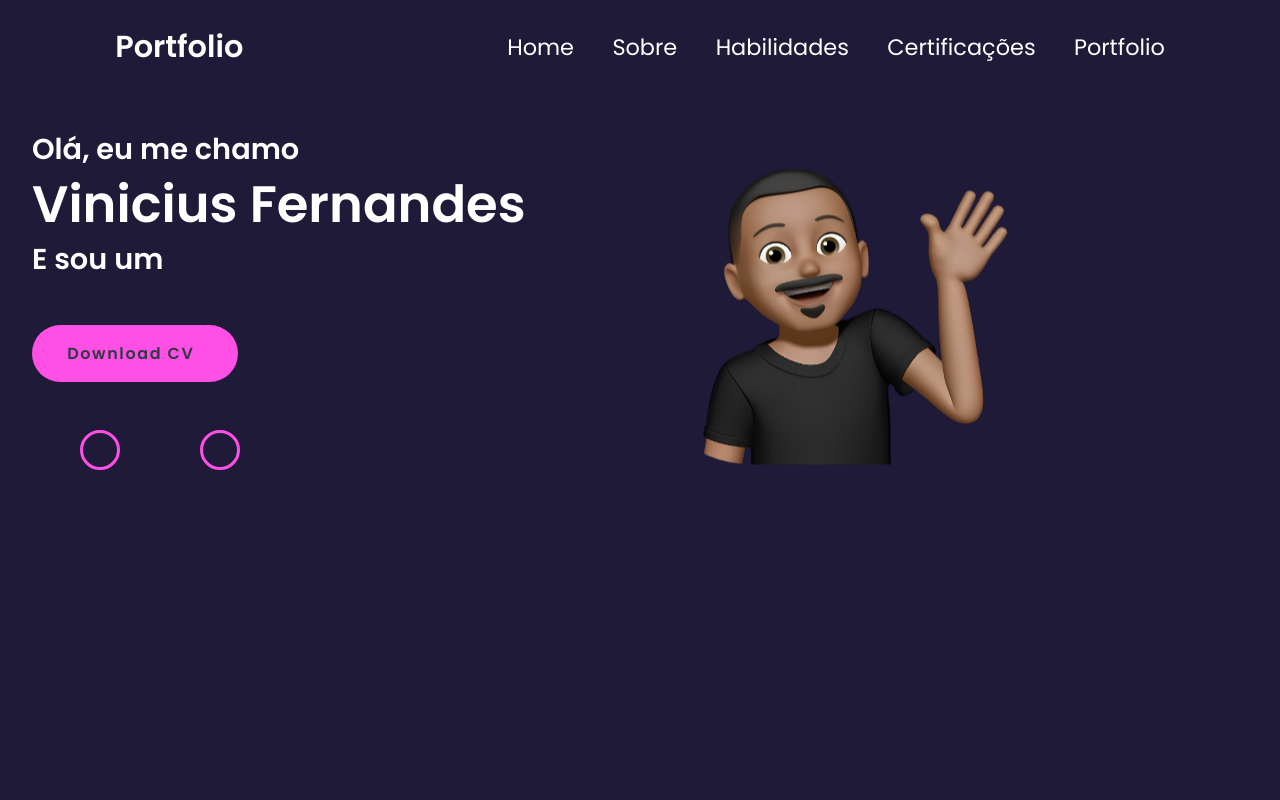
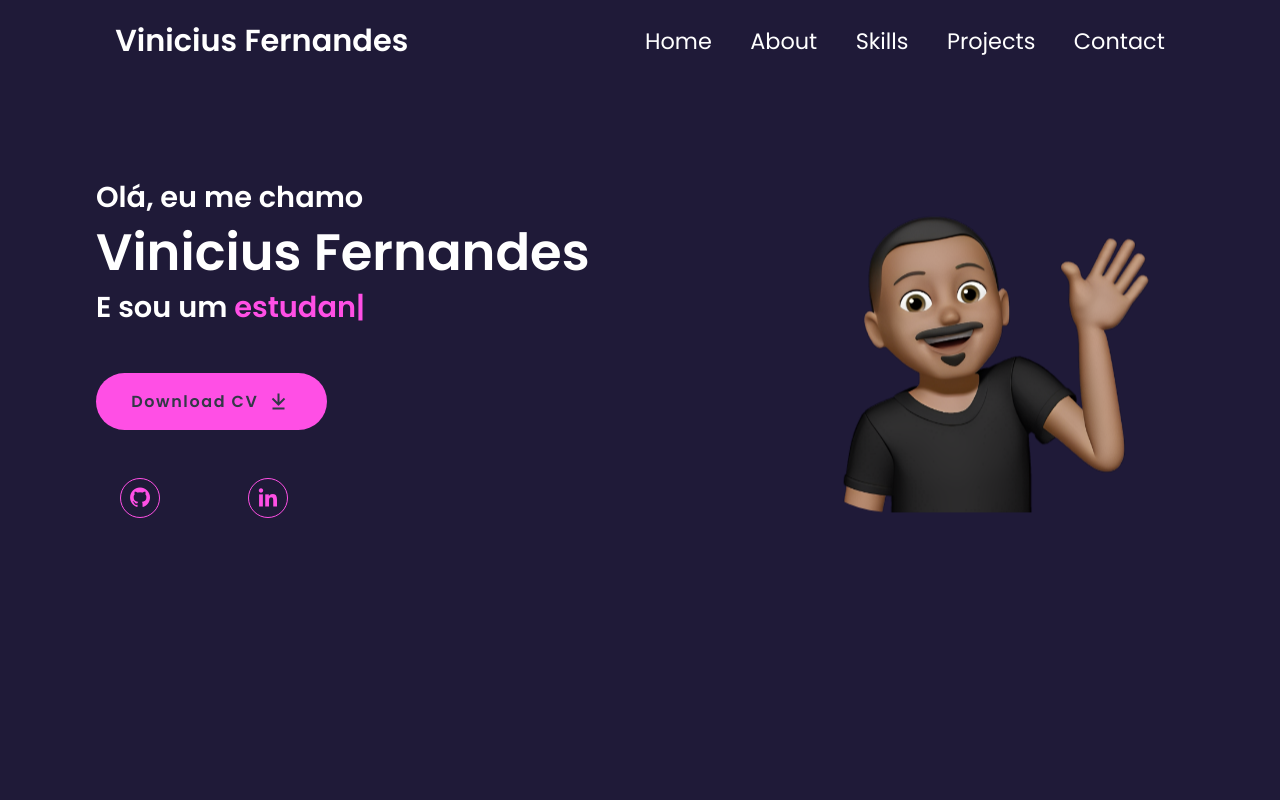
Before and after one commit to fxrnandes/portfolio, a React (Create React App) app: page / in a window 1280 px wide. Shown: the top 800 px of the page. Built offline with nearby package versions, Linux system fonts and the light colour scheme.

Commit message:
feat: typed; fix:icons; styles:home

```diff
--- a/package.json
+++ b/package.json
@@ -6,9 +6,11 @@
     "@testing-library/jest-dom": "^5.17.0",
     "@testing-library/react": "^13.4.0",
     "@testing-library/user-event": "^13.5.0",
+    "boxicons": "^2.1.4",
     "react": "^18.3.1",
     "react-dom": "^18.3.1",
     "react-scripts": "5.0.1",
+    "typed.js": "^2.1.0",
     "typeface-poppins": "^1.1.13",
     "web-vitals": "^2.1.4"
   },
--- a/src/App.css
+++ b/src/App.css
@@ -1,3 +1,7 @@
+html {
+  scroll-behavior: smooth;
+}
+
 body {
   background-color: var(--bn-color);
 }
@@ -7,7 +11,7 @@ header {
   top: 0;
   left: 0;
   width: 100%;
-  padding: 1.5rem 9%;
+  padding: 1.1rem 9%;
   background-color: var(--bn-color);
   display: flex;
   justify-content: space-between;
@@ -49,15 +53,16 @@ header {
   display: flex;
   justify-content: space-between;
   align-items: flex-start; /* Alinha os itens ao topo */
-  padding: 8rem 2rem; /* Ajuste o padding conforme necessário */
+  padding: 11rem 2rem; /* Ajuste o padding conforme necessário */
 }
 
 .home-container {
-  width: 50%; /* Ajusta a largura do container de texto */
+  width: 80%; /* Ajusta a largura do container de texto */
 }
 
 .home-img {
   width: 50%; /* Ajusta a largura do container da imagem */
+  padding-top: 0rem; /* Ajuste o padding superior para mover a imagem para cima */
 }
 
 .home-img img {
@@ -85,6 +90,7 @@ header {
   font-size: 1.8rem;
   font-weight: 700;
   color: var(--text-color);
+  padding-left: 4rem;
 }
 
 .home-container h1 {
@@ -92,6 +98,7 @@ header {
   font-weight: 700;
   line-height: 1.3;
   color: var(--text-color);
+  padding-left: 4rem;
 }
 
 .home-container h3:nth-of-type(2) {
@@ -109,13 +116,12 @@ span {
   width: 2.5rem;
   height: 2.5rem;
   background: transparent;
-  border: 0.2rem solid var(--main-color);
+  border: 0.1rem solid var(--main-color);
   border-radius: 50%;
-  font-size: 2rem;
+  font-size: 1.5rem;
   color: var(--main-color);
-  margin: 1.5rem 2rem 2rem 0;
   margin-top: 3rem;
-  margin-left: 3rem;
+  margin-left: 5.5rem;
 }
 
 .social-media a:hover {
@@ -137,6 +143,7 @@ span {
   letter-spacing: 0.1rem;
   font-weight: 600;
   transition: 0.5s ease;
+  margin-left: 4rem;
 }
 
 
@@ -145,7 +152,7 @@ span {
 }
 
 .btn i {
-  font-size: 2rem;
+  font-size: 1.5rem;
   margin-left: 0.5rem;
 }
 
--- a/src/components/about.js
+++ b/src/components/about.js
@@ -1,4 +1,5 @@
 import React from 'react';
+import 'boxicons/css/boxicons.min.css';
 import '../styles/var.css';
 import '../styles/reset.css';
 import fxrDevImg from '../assets/fxr-dev.png';
--- a/src/components/footer.js
+++ b/src/components/footer.js
@@ -1,5 +1,5 @@
-// src/components/footer.js
 import React from 'react';
+import 'boxicons/css/boxicons.min.css';
 import '../styles/var.css';
 import '../styles/reset.css';
 
--- a/src/components/header.js
+++ b/src/components/header.js
@@ -1,21 +1,21 @@
-// src/components/header.js
 import React from 'react';
+import 'boxicons/css/boxicons.min.css';
 import '../styles/var.css';
 import '../styles/reset.css';
 
 const Header = () => {
   return (
-    <header className="header">
-    <a href="#home" className="logo">Portfolio</a>
-    <i className="bx bx-menu" id="menu-icon"></i>
-    <nav className="navbar">
-      <a href="#home">Home</a>
-      <a href="#sobre">Sobre</a>
-      <a href="#habilidades">Habilidades</a>
-      <a href="#certifications">Certificações</a>
-      <a href="#portfolio">Portfolio</a>
-    </nav>
-  </header>
+    <header>
+      <div className="logo">Vinicius Fernandes</div>
+      <nav className="navbar">
+        <a href="#home">Home</a>
+        <a href="#about">About</a>
+        <a href="#skills">Skills</a>
+        <a href="#projects">Projects</a>
+        <a href="#contact">Contact</a>
+      </nav>
+      <div id="menu-icon" className="bx bx-menu"></div>
+    </header>
   );
 };
 
--- a/src/components/home.js
+++ b/src/components/home.js
@@ -1,9 +1,26 @@
-import React from 'react';
+import React, { useEffect } from 'react';
+import Typed from 'typed.js';
+import 'boxicons/css/boxicons.min.css';
 import '../styles/var.css';
 import '../styles/reset.css';
 import fxrHomeImg from '../assets/fxr-home.png';
 
 const Home = () => {
+  useEffect(() => {
+    const typed = new Typed('.multiple-text', {
+      strings: ['Dev Front-end', 'estudante de engenharia de software'],
+      typeSpeed: 100,
+      backSpeed: 100,
+      backDelay: 2000,
+      loop: true
+    });
+
+    // Limpa o efeito quando o componente for desmontado
+    return () => {
+      typed.destroy();
+    };
+  }, []);
+
   return (
     <section className="home" id="home">
       <div className="home-container">
--- a/src/components/projects.js
+++ b/src/components/projects.js
@@ -1,4 +1,5 @@
 import React from 'react';
+import 'boxicons/css/boxicons.min.css';
 import '../styles/var.css';
 import '../styles/reset.css';
 import projetoPacImg from '../assets/projeto-pac.png';
--- a/src/components/skills.js
+++ b/src/components/skills.js
@@ -1,4 +1,5 @@
 import React from 'react';
+import 'boxicons/css/boxicons.min.css';
 import '../styles/var.css';
 import '../styles/reset.css';
 
```
Also changed, not shown: 1 other file (tests, documents, lock files or other folders).
